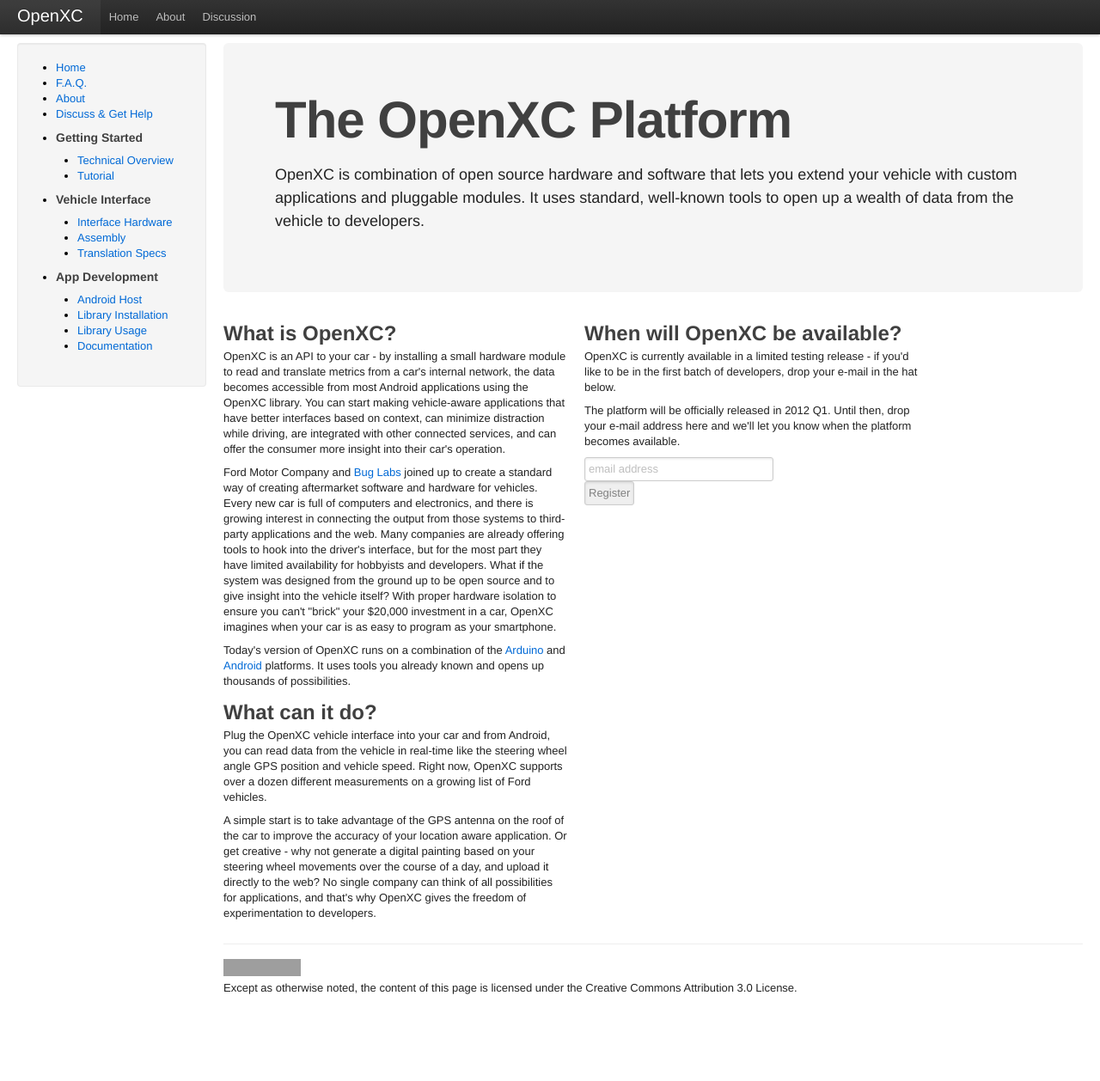
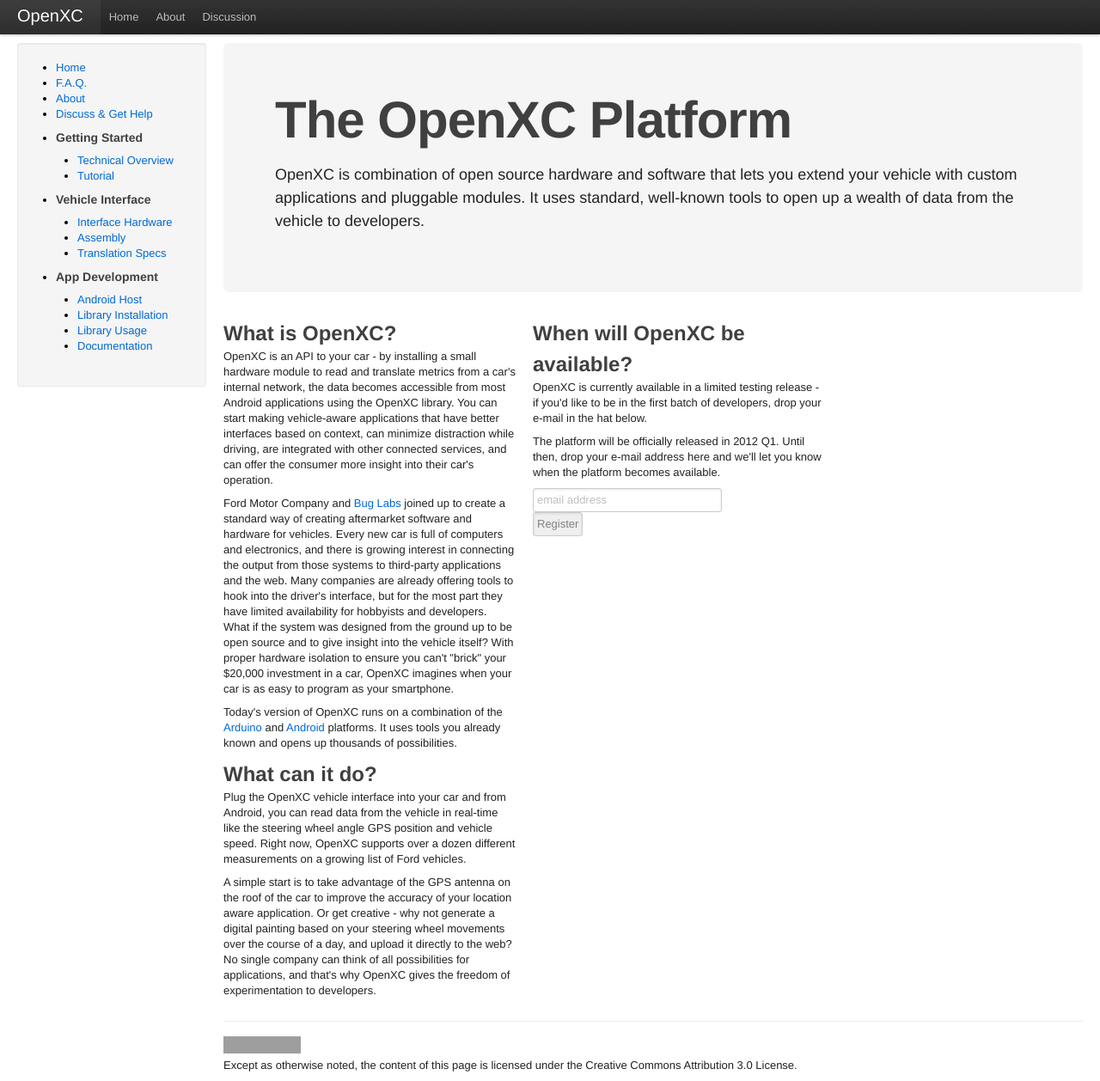
Before and after one commit to openxc/openxcplatform.com, a Jekyll site: the page built from index.html, in a window 1280 px wide and 1258 px high. Shown: the whole window at 86% size. Built offline with Jekyll 4.4.1, drawn with Linux system fonts in a browser that asks for light colours; nearby versions of some CDN libraries; Markdown is read by kramdown in place of the engine named in the settings; comment, search, counter and statistics services are not loaded; grey boxes are pictures that could not be loaded.

Commit message:
Make front page columns even narrower to fit in narrow browsers.

```diff
--- a/index.html
+++ b/index.html
@@ -14,7 +14,7 @@
 </div>
 
 <div class="row">
-    <section class="span7">
+    <section class="span6">
 
     <h2>What is OpenXC?</h2>
     <p>
@@ -82,7 +82,7 @@
 
     </section>
 
-    <section class="span7">
+    <section class="span6">
 
     <h2>When will OpenXC be available?</h2>
 
```
